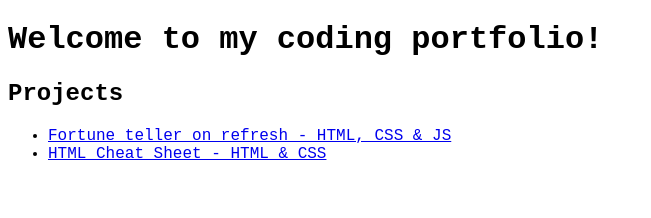
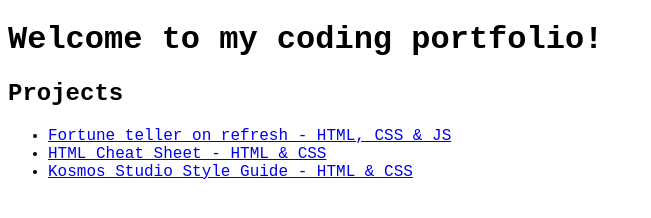
Before and after one commit to WesseldeVries/WesseldeVries.github.io, a plain HTML site: page index.html in a window 1280 px wide. Shown: the whole page, without its empty margins (0-651 px from the left). Drawn offline with Linux system fonts and the light colour scheme.

Commit message:
add style guide project

```diff
--- a/index.html
+++ b/index.html
@@ -10,6 +10,7 @@
         <ul>
             <li><a href="https://wesseldevries.github.io/Mixed_Messages/">Fortune teller on refresh - HTML, CSS & JS</a></li>
             <li><a href="https://wesseldevries.github.io/HTML-Cheat-Sheet/">HTML Cheat Sheet - HTML & CSS</a></li>
+            <li><a href="https://wesseldevries.github.io/website_design_system/">Kosmos Studio Style Guide - HTML & CSS</a></li>
         </ul>
     </body>
 </html>
```
